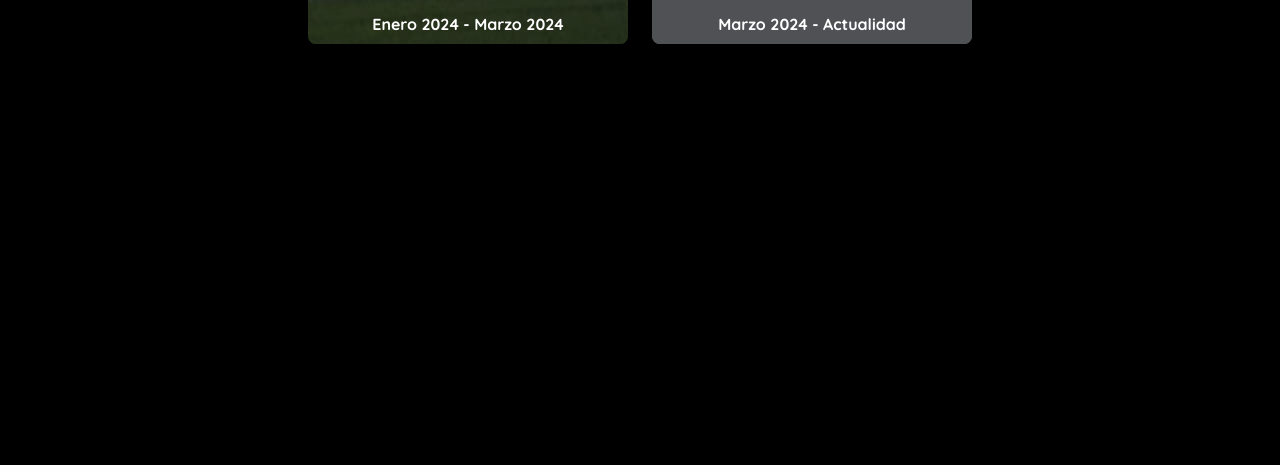
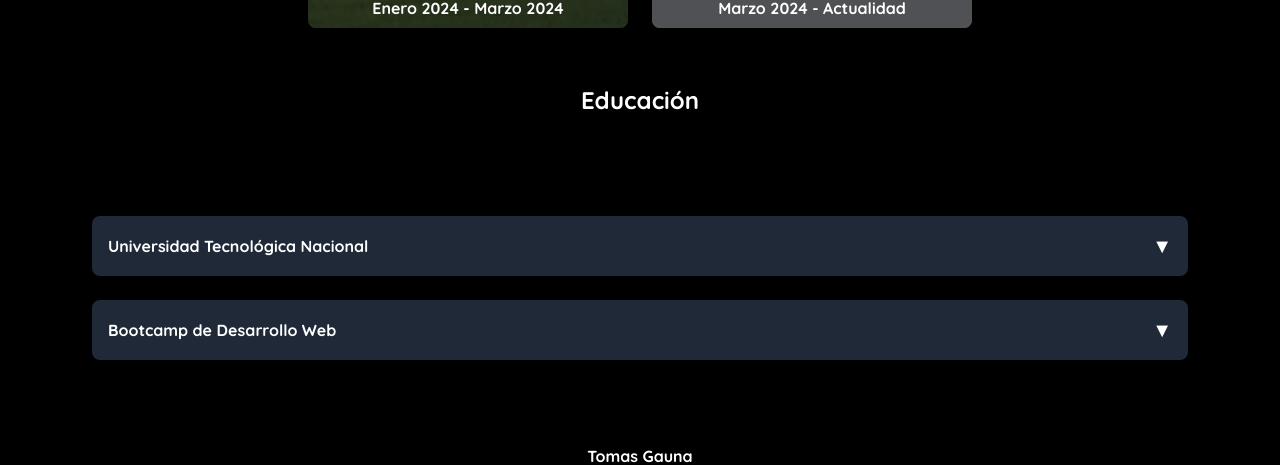
Before and after one commit to TomasGauna/TomasGauna.github.io, a Next.js app: page / in a window 1280 px wide. Shown: the part 2089-2554 px from the top of the page. Before the commit the page ends 2145 px from the top, so only its background shows below. Built offline with nearby package versions, Linux system fonts and the light colour scheme; grey boxes are pictures that could not be loaded.

Commit message:
Add education and experiencie

```diff
--- /dev/null
+++ b/app/components/Education/BoxEducation.tsx
@@ -0,0 +1,48 @@
+import Image from "next/image";
+import React from "react";
+import { motion, AnimatePresence } from "framer-motion";
+
+interface Education {
+    title: string;
+    description: string;
+    from: string;
+    to: string;
+    imagePath: string;
+}
+
+function BoxEducation({ title, description, from, to, imagePath }: Education) {
+    return (
+        <motion.div
+            initial={{ opacity: 0, y: -20 }}
+            animate={{ opacity: 1, y: 0 }}
+            exit={{ opacity: 0, y: -20 }}
+            transition={{ duration: 0.3 }}
+            className="relative w-full rounded-lg shadow-md overflow-hidden"
+        >
+            {/* Contenedor de la imagen con animación */}
+            <motion.div
+                className="relative w-full h-48 md:h-64 overflow-hidden"
+                whileHover={{ scale: 1.1 }} // Efecto de zoom al hacer hover
+                transition={{ duration: 0.3 }} // Duración de la animación
+            >
+                <Image
+                    src={imagePath}
+                    alt={title}
+                    layout="fill"
+                    objectFit="cover"
+                    className="rounded-lg"
+                />
+                <div className="absolute inset-0 bg-black/50"></div>
+            </motion.div>
+
+            {/* Contenido */}
+            <div className="relative z-10 p-4 bg-gray-800 text-white">
+                <h3 className="text-lg md:text-xl font-semibold">{title}</h3>
+                <p className="mt-1 text-gray-300">{description}</p>
+                <p className="mt-1 text-sm text-gray-400">{from} - {to || "Actualidad"}</p>
+            </div>
+        </motion.div>
+    );
+}
+
+export default BoxEducation;
--- /dev/null
+++ b/app/components/Education/Education.tsx
@@ -0,0 +1,67 @@
+import React, { useState, useEffect, useRef } from "react";
+import { motion, AnimatePresence } from "framer-motion";
+import BoxEducation from "./BoxEducation";
+
+interface Education {
+    title: string;
+    description: string;
+    from: string;
+    to: string;
+    imagePath: string;
+}
+
+function Education({ educations }: { educations: Education[] }) {
+    const [openIndex, setOpenIndex] = useState<number | null>(null);
+    const contentRefs = useRef<(HTMLDivElement | null)[]>([]);
+
+    useEffect(() => {
+        if (openIndex !== null && contentRefs.current[openIndex]) {
+            // Usar un pequeño retraso para asegurar que la animación haya terminado
+            setTimeout(() => {
+                contentRefs.current[openIndex]?.scrollIntoView({
+                    behavior: "smooth", // Desplazamiento suave
+                    block: "start",     // Alinea el elemento en la parte superior de la ventana
+                });
+            }, 300); // Ajusta este valor según la duración de tu animación
+        }
+    }, [openIndex]);
+
+    return (
+        <div className="container mx-auto px-4 py-12">
+            {educations.map((edu, index) => (
+                <div key={index} className="mb-6">
+                    {/* Botón de acordeón */}
+                    <motion.button
+                        onClick={() => setOpenIndex(openIndex === index ? null : index)}
+                        className="w-full text-left p-4 bg-gray-800 text-white rounded-lg shadow-md flex justify-between items-center"
+                        aria-expanded={openIndex === index}
+                        role="button"
+                        whileHover={{ scale: 1.02 }}
+                        whileTap={{ scale: 0.98 }}
+                    >
+                        <span>{edu.title}</span>
+                        <span className="text-xl">{openIndex === index ? "▲" : "▼"}</span>
+                    </motion.button>
+
+                    {/* Contenido expandible */}
+                    <AnimatePresence>
+                        {openIndex === index && (
+                            <motion.div
+                                initial={{ opacity: 0, height: 0 }}
+                                animate={{ opacity: 1, height: "auto" }}
+                                exit={{ opacity: 0, height: 0 }}
+                                transition={{ duration: 0.3 }}
+                                className="mt-4"
+                                ref={(el) => (contentRefs.current[index] = el)} // Asignar la referencia
+                            >
+                                <BoxEducation {...edu} />
+                            </motion.div>
+                        )}
+                    </AnimatePresence>
+                </div>
+            ))}
+        </div>
+    );
+}
+
+export default Education;
--- a/app/components/Experience/BoxExperiencie.tsx
+++ b/app/components/Experience/BoxExperiencie.tsx
@@ -11,7 +11,7 @@ interface Experiencie {
 function BoxExperiencie({ title, from, to, description, imagePath }: Experiencie) {
     return (
         <div
-            className="w-80 h-[500px] rounded-lg bg-cover bg-center relative flex flex-col text-white shadow-lg hover:"
+            className="w-80 h-[500px] rounded-lg bg-cover bg-center relative flex flex-col text-white shadow-lg hover:scale-110 transition-all"
             style={{ backgroundImage: `url(${imagePath})` }}
         >
             <div className="absolute inset-0 bg-[#1c1e23]/60 rounded-lg"></div>
--- a/app/components/Experience/Experiencie.tsx
+++ b/app/components/Experience/Experiencie.tsx
@@ -16,8 +16,8 @@ interface Experiencie {
 function Experiencie({experiencies}: ExperiencieProps) {
     return (
         <div className='flex justify-center gap-6'>
-            {experiencies.map((experiencies) => (
-                <BoxExperiencie {...experiencies}/>
+            {experiencies.map((experiencie) => (
+                <BoxExperiencie key={experiencie.title} {...experiencie}/>
             ))}
         </div>
     )
--- a/app/page.tsx
+++ b/app/page.tsx
@@ -58,6 +58,7 @@ import Project from './components/Projects/Projects'
 import Experiencie from './components/Experience/Experiencie';
 import { motion } from 'framer-motion';
 import { useTheme } from './context/ThemeContext';
+import Education from './components/Education/Education';
 
 export default function Home() {
   const [language, setLanguage] = useState('es');
@@ -123,6 +124,30 @@ export default function Home() {
       "imagePath": "https://www.netnix.net/wp-content/uploads/2023/09/fondo4.svg"
     }
   ]
+
+  const educationData = [
+    {
+      title: "Universidad Tecnológica Nacional",
+      description: "Técnico universitario en programación.",
+      from: "Febrero 2022",
+      to: "Diciembre 2023",
+      imagePath: "/iconos/programacion.png",
+    },
+    {
+      title: "Bootcamp de Desarrollo Web",
+      description: "Especialización en React y Node.js.",
+      from: "2022",
+      to: "2023",
+      imagePath: "/images/bootcamp.jpg",
+    },
+    // {
+    //   title: "Curso de Docker y Kubernetes",
+    //   description: "Administración de contenedores en producción.",
+    //   from: "2023",
+    //   to: "",
+    //   imagePath: "/images/docker.jpg",
+    // },
+  ];
 
   return (
     <div className="max-w-6xl flex flex-col items-center justify-center mx-auto">
@@ -198,11 +223,18 @@ export default function Home() {
           <h2 className="text-center text-2xl mb-8">Proyectos</h2>
           <Project projects={projects} />
         </section>
-        <section className="w-full flex flex-col justify-evenly gap-5 mt-8">
+        <section className="w-full flex flex-col justify-evenly gap-5 mt-4">
           <h2 className="text-center text-2xl mb-8">Experiencia</h2>
           <Experiencie experiencies={experiencies} />
         </section>
+        <section className="w-full flex flex-col justify-evenly gap-5 mt-4">
+          <h2 className="text-center text-2xl mb-8">Educación</h2>
+          <Education educations={educationData}/>
+        </section>
       </main>
+      <footer>
+        Tomas Gauna
+      </footer>
     </div>
   );
 }
```
Also changed, not shown: public/iconos/programacion.png (added).
